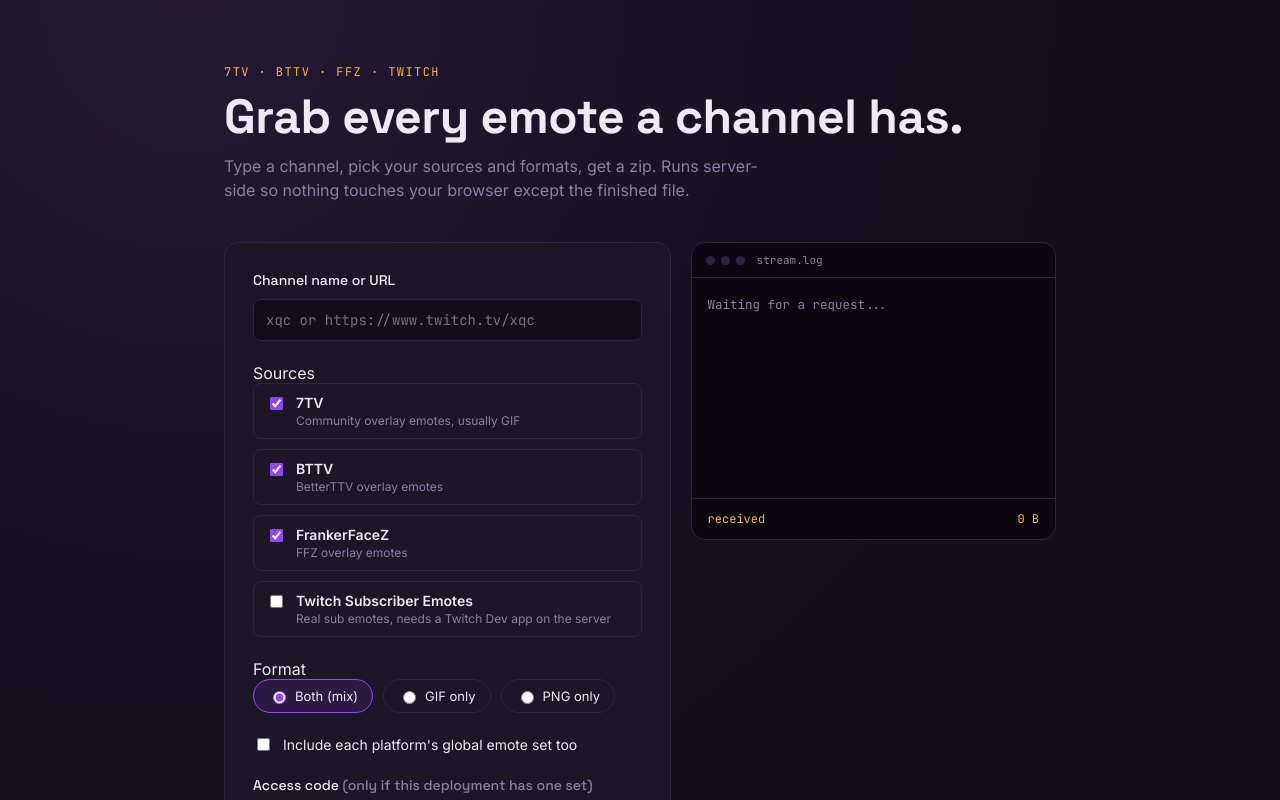
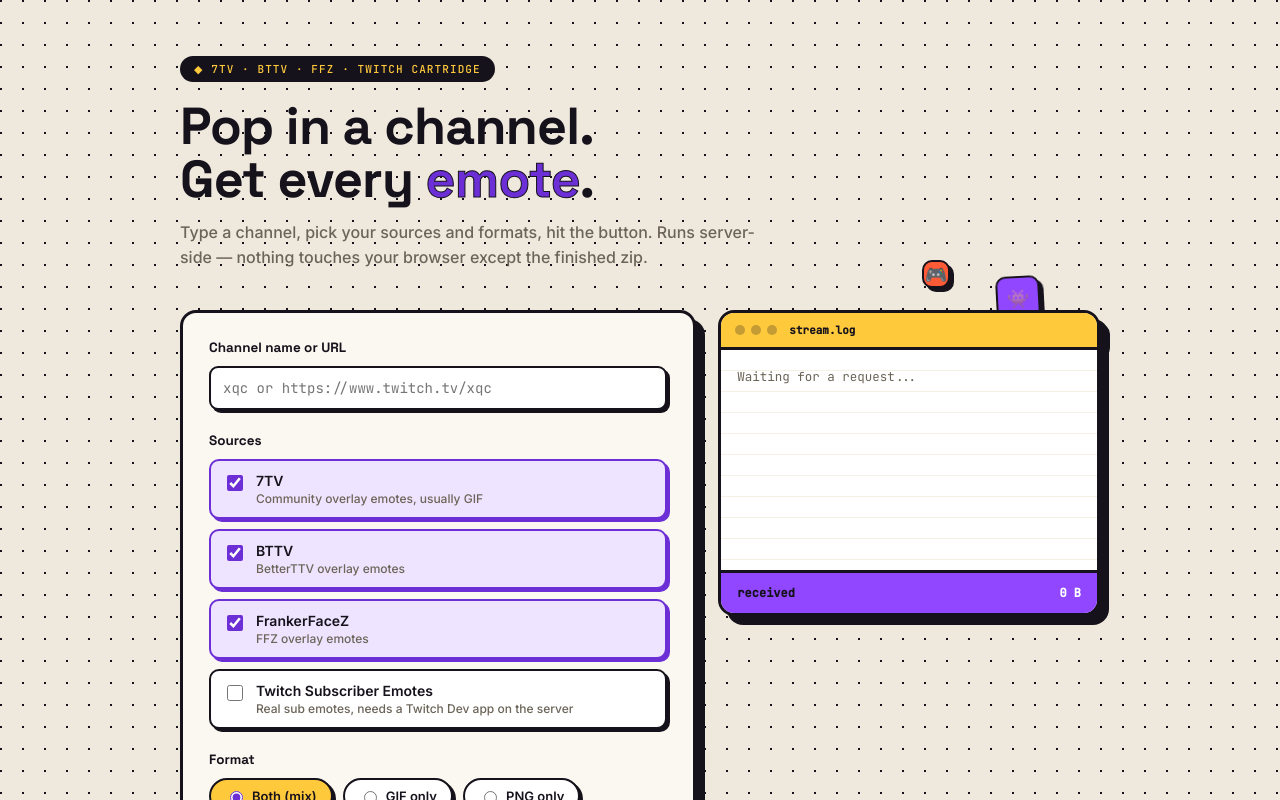
Before and after one commit to MasterBillyButcher/Emote-downloader, a Next.js app: page / in a window 1280 px wide. Shown: the top 800 px of the page. Built offline with nearby package versions, Linux system fonts and the light colour scheme.

Commit message:
Add files via upload

```diff
--- a/app/globals.css
+++ b/app/globals.css
@@ -1,14 +1,15 @@
 :root {
-  --bg: #120e1a;
-  --panel: #1c1626;
-  --panel-border: #2e2440;
-  --text: #ede9f5;
-  --muted: #8a81a3;
-  --accent: #9146ff;
-  --accent-hover: #a970ff;
-  --gold: #f2b84b;
-  --success: #3ddc97;
-  --error: #ff6b6b;
+  --ink: #16121c;
+  --cream: #efe9dd;
+  --panel: #fbf8f1;
+  --muted: #6b6458;
+  --purple: #9146ff;
+  --purple-deep: #6c2fd6;
+  --orange: #ff5a36;
+  --gold: #ffc93c;
+  --success: #1fa97d;
+  --error: #e23b3b;
+  --shadow-color: var(--ink);
 }
 
 * {
@@ -22,73 +23,118 @@
 }
 
 body {
-  background: radial-gradient(circle at 15% 0%, #241a35 0%, var(--bg) 55%);
-  color: var(--text);
+  background-color: var(--cream);
+  background-image: radial-gradient(var(--ink) 1px, transparent 1px);
+  background-size: 22px 22px;
+  background-position: -10px -10px;
+  color: var(--ink);
   font-family: var(--font-body), system-ui, sans-serif;
   min-height: 100vh;
   -webkit-font-smoothing: antialiased;
 }
 
 ::selection {
-  background: var(--accent);
+  background: var(--orange);
   color: #fff;
 }
 
 :focus-visible {
-  outline: 2px solid var(--gold);
+  outline: 3px solid var(--purple);
   outline-offset: 2px;
 }
 
 .page {
-  max-width: 880px;
+  max-width: 960px;
   margin: 0 auto;
-  padding: 64px 24px 96px;
+  padding: 56px 20px 96px;
+  perspective: 1600px;
+}
+
+.hero {
+  margin-bottom: 40px;
 }
 
 .eyebrow {
+  display: inline-flex;
+  align-items: center;
+  gap: 8px;
   font-family: var(--font-mono), monospace;
-  font-size: 12px;
-  letter-spacing: 0.12em;
+  font-size: 11px;
+  font-weight: 500;
+  letter-spacing: 0.1em;
   text-transform: uppercase;
+  background: var(--ink);
   color: var(--gold);
-  margin: 0 0 12px;
+  border-radius: 999px;
+  padding: 6px 14px;
+  margin: 0 0 18px;
 }
 
 h1 {
   font-family: var(--font-display), sans-serif;
   font-weight: 700;
-  font-size: clamp(32px, 5vw, 48px);
-  line-height: 1.05;
-  margin: 0 0 12px;
-  letter-spacing: -0.01em;
+  font-size: clamp(34px, 5.2vw, 52px);
+  line-height: 1.02;
+  margin: 0 0 14px;
+  letter-spacing: -0.015em;
+}
+
+h1 .accent {
+  color: var(--purple-deep);
+  -webkit-text-stroke: 1px var(--ink);
 }
 
 .subtitle {
   color: var(--muted);
   font-size: 16px;
-  line-height: 1.5;
-  max-width: 56ch;
-  margin: 0 0 40px;
+  line-height: 1.55;
+  max-width: 58ch;
+  margin: 0;
+  font-weight: 500;
+}
+
+/* --- Tilting cartridge wrapper --- */
+.cartridge-wrap {
+  transform-style: preserve-3d;
+  transition: transform 0.15s ease-out;
+  will-change: transform;
 }
 
 .grid {
   display: grid;
   grid-template-columns: 1fr;
-  gap: 20px;
+  gap: 22px;
 }
 
-@media (min-width: 760px) {
+@media (min-width: 780px) {
   .grid {
-    grid-template-columns: 1.1fr 0.9fr;
+    grid-template-columns: 1.15fr 0.85fr;
     align-items: start;
   }
 }
 
+.card,
+.terminal {
+  background: var(--panel);
+  border: 3px solid var(--ink);
+  border-radius: 16px;
+  box-shadow: 9px 9px 0 var(--shadow-color);
+}
+
 .card {
-  background: var(--panel);
-  border: 1px solid var(--panel-border);
-  border-radius: 14px;
-  padding: 28px;
+  padding: 26px;
+}
+
+.error-banner {
+  border: 3px solid var(--error);
+  background: #fff0ef;
+  color: #8a1f1f;
+  border-radius: 12px;
+  padding: 12px 14px;
+  font-size: 13px;
+  font-weight: 600;
+  margin-bottom: 22px;
+  box-shadow: 5px 5px 0 var(--error);
 }
 
 .field {
@@ -99,11 +145,12 @@
   margin-bottom: 0;
 }
 
-label.field-label {
+label.field-label,
+span.field-label {
   display: block;
   font-family: var(--font-display), sans-serif;
-  font-weight: 500;
-  font-size: 14px;
+  font-weight: 700;
+  font-size: 13.5px;
   margin-bottom: 10px;
 }
 
@@ -111,19 +158,22 @@
 input[type="password"],
 select {
   width: 100%;
-  background: #120e1a;
-  border: 1px solid var(--panel-border);
-  border-radius: 8px;
-  color: var(--text);
+  background: #fff;
+  border: 2.5px solid var(--ink);
+  border-radius: 9px;
+  color: var(--ink);
   font-family: var(--font-mono), monospace;
   font-size: 14px;
   padding: 11px 12px;
+  box-shadow: 3px 3px 0 var(--ink);
+  transition: transform 0.08s ease, box-shadow 0.08s ease;
 }
 
 input[type="text"]:focus,
 input[type="password"]:focus,
 select:focus {
-  border-color: var(--accent);
+  transform: translate(1px, 1px);
+  box-shadow: 2px 2px 0 var(--ink);
 }
 
 .check-grid {
@@ -135,31 +185,42 @@
   display: flex;
   align-items: flex-start;
   gap: 10px;
-  padding: 10px 12px;
-  border: 1px solid var(--panel-border);
-  border-radius: 8px;
+  padding: 11px 12px;
+  border: 2.5px solid var(--ink);
+  border-radius: 10px;
+  background: #fff;
   cursor: pointer;
-  transition: border-color 0.15s ease;
+  box-shadow: 3px 3px 0 var(--ink);
+  transition: transform 0.08s ease, box-shadow 0.08s ease, background 0.08s ease;
 }
 
 .check-row:hover {
-  border-color: var(--accent);
+  background: #f1e9ff;
+}
+
+.check-row:has(input:checked) {
+  background: #efe4ff;
+  box-shadow: 3px 3px 0 var(--purple-deep);
+  border-color: var(--purple-deep);
 }
 
 .check-row input {
   margin-top: 3px;
-  accent-color: var(--accent);
+  accent-color: var(--purple-deep);
+  width: 16px;
+  height: 16px;
 }
 
 .check-row .label {
   font-size: 14px;
-  font-weight: 600;
+  font-weight: 700;
 }
 
 .check-row .hint {
   font-size: 12px;
   color: var(--muted);
   margin-top: 2px;
+  font-weight: 500;
 }
 
 .radio-row {
@@ -172,20 +233,23 @@
   display: flex;
   align-items: center;
   gap: 6px;
-  border: 1px solid var(--panel-border);
+  border: 2.5px solid var(--ink);
   border-radius: 999px;
   padding: 8px 14px;
   font-size: 13px;
+  font-weight: 700;
+  background: #fff;
   cursor: pointer;
+  box-shadow: 3px 3px 0 var(--ink);
 }
 
 .radio-pill input {
-  accent-color: var(--accent);
+  accent-color: var(--purple-deep);
 }
 
 .radio-pill:has(input:checked) {
-  border-color: var(--accent);
-  background: rgba(145, 70, 255, 0.12);
+  background: var(--gold);
+  border-color: var(--ink);
 }
 
 .toggle-row {
@@ -193,50 +257,46 @@
   align-items: center;
   gap: 10px;
   font-size: 14px;
+  font-weight: 600;
 }
 
 .toggle-row input {
-  accent-color: var(--accent);
+  accent-color: var(--purple-deep);
+  width: 16px;
+  height: 16px;
 }
 
 .submit {
   width: 100%;
-  background: var(--accent);
-  border: none;
-  border-radius: 8px;
-  color: #fff;
+  background: var(--orange);
+  border: 3px solid var(--ink);
+  border-radius: 10px;
+  color: var(--ink);
   font-family: var(--font-display), sans-serif;
   font-weight: 700;
-  font-size: 15px;
-  padding: 14px;
+  font-size: 16px;
+  padding: 15px;
   cursor: pointer;
-  transition: background 0.15s ease;
+  box-shadow: 5px 5px 0 var(--ink);
+  transition: transform 0.08s ease, box-shadow 0.08s ease, background 0.12s ease;
 }
 
 .submit:hover:not(:disabled) {
-  background: var(--accent-hover);
+  background: #ff7658;
+}
+
+.submit:active:not(:disabled) {
+  transform: translate(5px, 5px);
+  box-shadow: 0 0 0 var(--ink);
 }
 
 .submit:disabled {
-  opacity: 0.5;
+  opacity: 0.55;
   cursor: not-allowed;
-}
-
-.error-banner {
-  border: 1px solid var(--error);
-  background: rgba(255, 107, 107, 0.08);
-  color: var(--error);
-  border-radius: 8px;
-  padding: 12px 14px;
-  font-size: 13px;
-  margin-bottom: 22px;
 }
 
 /* Terminal / signature element */
 .terminal {
-  background: #0b0810;
-  border: 1px solid var(--panel-border);
-  border-radius: 14px;
   overflow: hidden;
   position: sticky;
   top: 24px;
@@ -247,20 +307,23 @@
   align-items: center;
   gap: 6px;
   padding: 10px 14px;
-  border-bottom: 1px solid var(--panel-border);
+  border-bottom: 3px solid var(--ink);
+  background: var(--gold);
 }
 
 .terminal-dot {
-  width: 9px;
-  height: 9px;
+  width: 10px;
+  height: 10px;
   border-radius: 50%;
-  background: var(--panel-border);
+  background: var(--ink);
+  opacity: 0.25;
 }
 
 .terminal-title {
   font-family: var(--font-mono), monospace;
   font-size: 11px;
-  color: var(--muted);
+  font-weight: 700;
+  color: var(--ink);
   margin-left: 6px;
 }
 
@@ -272,7 +335,8 @@
   min-height: 220px;
   max-height: 340px;
   overflow-y: auto;
-  color: #cfc8de;
+  color: var(--ink);
+  background: repeating-linear-gradient(180deg, #fff, #fff 20px, #f5f0e4 20px, #f5f0e4 21px);
 }
 
 .terminal-body .line-idle {
@@ -281,20 +345,28 @@
 
 .terminal-body .line-ok {
   color: var(--success);
+  font-weight: 700;
 }
 
 .terminal-body .line-err {
   color: var(--error);
+  font-weight: 700;
 }
 
 .terminal-stat {
-  border-top: 1px solid var(--panel-border);
+  border-top: 3px solid var(--ink);
   padding: 12px 16px;
   font-family: var(--font-mono), monospace;
   font-size: 12px;
-  color: var(--gold);
+  font-weight: 700;
+  color: var(--ink);
+  background: var(--purple);
   display: flex;
   justify-content: space-between;
+}
+
+.terminal-stat span:last-child {
+  color: #fff;
 }
 
 .footnote {
@@ -302,8 +374,82 @@
   font-size: 12px;
   margin-top: 18px;
   line-height: 1.6;
+  font-weight: 500;
 }
 
-.footnote a {
-  color: var(--gold);
+.footnote code {
+  background: #efe4ff;
+  border: 1px solid var(--ink);
+  border-radius: 4px;
+  padding: 1px 5px;
+  font-size: 11px;
 }
+
+/* Floating badge chips — decorative depth cues */
+.chip-field {
+  position: relative;
+  height: 0;
+}
+
+.chip {
+  position: absolute;
+  border: 2.5px solid var(--ink);
+  border-radius: 10px;
+  display: flex;
+  align-items: center;
+  justify-content: center;
+  font-size: 18px;
+  box-shadow: 4px 4px 0 var(--ink);
+  animation: float 6s ease-in-out infinite;
+}
+
+.chip1 {
+  top: -34px;
+  right: 60px;
+  width: 44px;
+  height: 44px;
+  background: var(--purple);
+  animation-delay: 0s;
+}
+
+.chip2 {
+  top: 10px;
+  right: -6px;
+  width: 34px;
+  height: 34px;
+  background: var(--gold);
+  animation-delay: 1.4s;
+}
+
+.chip3 {
+  top: -50px;
+  right: 150px;
+  width: 28px;
+  height: 28px;
+  background: var(--orange);
+  animation-delay: 2.6s;
+}
+
+@media (prefers-reduced-motion: no-preference) {
+  @keyframes float {
+    0%,
+    100% {
+      transform: translateY(0) rotate(-3deg);
+    }
+    50% {
+      transform: translateY(-10px) rotate(3deg);
+    }
+  }
+}
+
+@media (prefers-reduced-motion: reduce) {
+  .chip {
+    animation: none;
+  }
+}
+
+@media (max-width: 780px) {
+  .chip-field {
+    display: none;
+  }
+}
--- a/app/page.js
+++ b/app/page.js
@@ -1,6 +1,6 @@
 "use client";
 
-import { useState, useRef } from "react";
+import { useState, useRef, useCallback } from "react";
 
 const SOURCE_OPTIONS = [
   { id: "7tv", label: "7TV", hint: "Community overlay emotes, usually GIF" },
@@ -27,6 +27,25 @@
   const [log, setLog] = useState([]);
   const [bytesReceived, setBytesReceived] = useState(0);
   const logRef = useRef(null);
+  const wrapRef = useRef(null);
+
+  // Real pointer-tracked 3D tilt on the cartridge panel — the rotation is
+  // derived from actual cursor position, not a canned CSS animation.
+  const handlePointerMove = useCallback((e) => {
+    if (window.matchMedia("(prefers-reduced-motion: reduce)").matches) return;
+    const el = wrapRef.current;
+    if (!el) return;
+    const rect = el.getBoundingClientRect();
+    const px = (e.clientX - rect.left) / rect.width - 0.5;
+    const py = (e.clientY - rect.top) / rect.height - 0.5;
+    const maxTilt = 4;
+    el.style.transform = `perspective(1600px) rotateX(${(-py * maxTilt).toFixed(2)}deg) rotateY(${(px * maxTilt).toFixed(2)}deg)`;
+  }, []);
+
+  const handlePointerLeave = useCallback(() => {
+    const el = wrapRef.current;
+    if (el) el.style.transform = "perspective(1600px) rotateX(0deg) rotateY(0deg)";
+  }, []);
 
   function pushLine(text, kind = "idle") {
     setLog((prev) => [...prev.slice(-200), { text, kind }]);
@@ -116,15 +135,33 @@
 
   return (
     <main className="page">
-      <p className="eyebrow">7TV · BTTV · FFZ · Twitch</p>
-      <h1>Grab every emote a channel has.</h1>
+      <div className="hero">
+        <span className="eyebrow">◆ 7TV · BTTV · FFZ · TWITCH CARTRIDGE</span>
+        <h1>
+          Pop in a channel.
+          <br />
+          Get every <span className="accent">emote</span>.
+        </h1>
         <p className="subtitle">
-        Type a channel, pick your sources and formats, get a zip. Runs server-side so nothing
-        touches your browser except the finished file.
+          Type a channel, pick your sources and formats, hit the button. Runs server-side —
+          nothing touches your browser except the finished zip.
         </p>
+      </div>
 
       {error && <div className="error-banner">{error}</div>}
 
+      <div className="chip-field" aria-hidden="true">
+        <span className="chip chip1">👾</span>
+        <span className="chip chip2">✦</span>
+        <span className="chip chip3">🎮</span>
+      </div>
+
+      <div
+        className="cartridge-wrap"
+        ref={wrapRef}
+        onPointerMove={handlePointerMove}
+        onPointerLeave={handlePointerLeave}
+      >
         <form className="grid" onSubmit={handleSubmit}>
           <div className="card">
             <div className="field">
@@ -197,7 +234,7 @@
 
             <div className="field">
               <label className="field-label" htmlFor="accessCode">
-              Access code <span style={{ color: "var(--muted)", fontWeight: 400 }}>(only if this deployment has one set)</span>
+                Access code <span style={{ color: "var(--muted)", fontWeight: 500 }}>(only if this deployment has one set)</span>
               </label>
               <input
                 id="accessCode"
@@ -242,6 +279,7 @@
             </div>
           </div>
         </form>
+      </div>
     </main>
   );
 }
```
Lines whose indentation alone changed are shown as unchanged.
